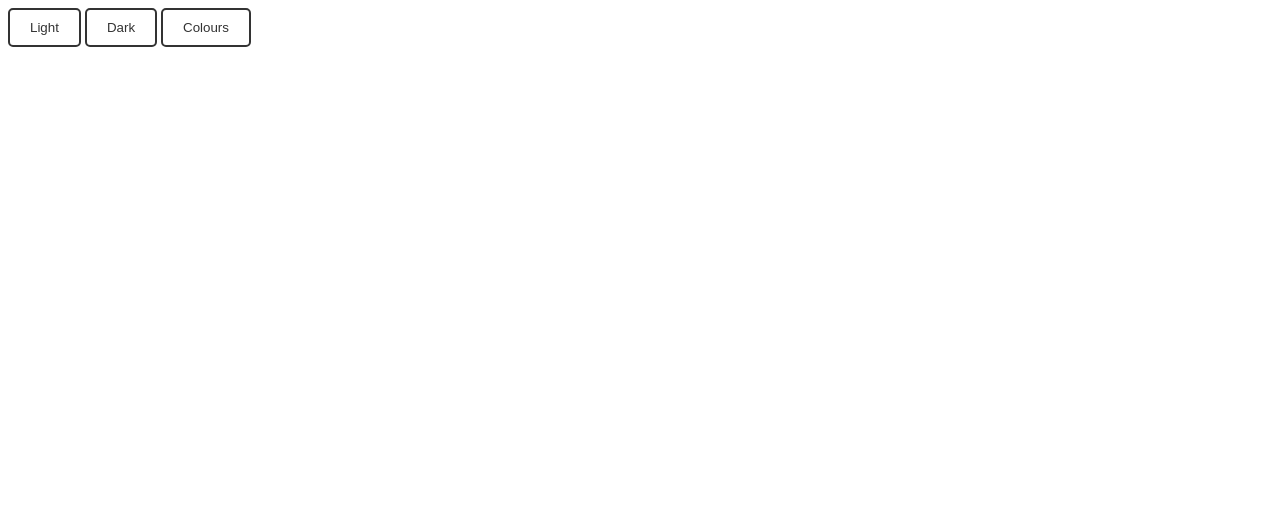
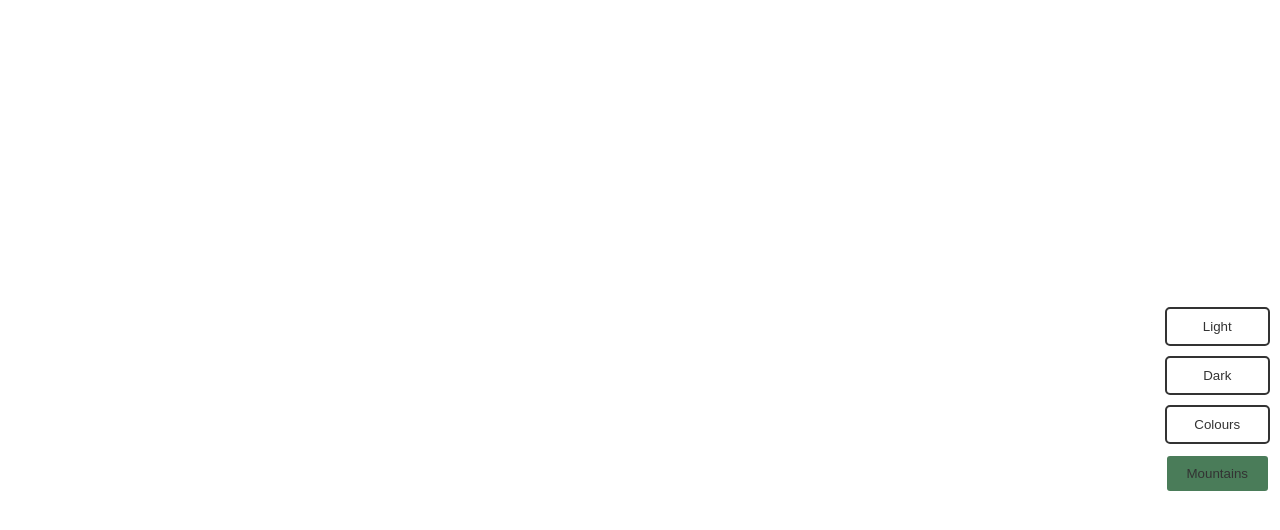
Before and after one commit to jyKnot/Jill_Wynott_Porfolio_Site, a plain HTML site: page Portfolio-Styles-Interactions/index.html in a window 1280 px wide. Both pictures are taken after a click on the button "Light". Drawn offline with Linux system fonts and the light colour scheme.

Commit message:
Theme updated

```diff
--- a/Portfolio-Styles-Interactions/index.html
+++ b/Portfolio-Styles-Interactions/index.html
@@ -11,7 +11,15 @@
       <nav>
         <button class="theme-toggle" data-theme="theme-light">Light</button>
         <button class="theme-toggle" data-theme="theme-dark">Dark</button>
-        <button class="theme-toggle" data-theme="theme-colorful">Colours</button>
+        <button class="theme-toggle" data-theme="theme-colorful">
+          Colours
+        </button>
+        <button
+          class="theme-toggle mountain-button"
+          data-theme="theme-mountain"
+        >
+          Mountains
+        </button>
       </nav>
     </header>
     <main>
--- a/Portfolio-Styles-Interactions/script.js
+++ b/Portfolio-Styles-Interactions/script.js
@@ -5,7 +5,7 @@ document.addEventListener('DOMContentLoaded', () => {
     toggleButtons.forEach(button => {
         button.addEventListener('click', () => {
             const theme = button.getAttribute('data-theme');
-            body.className = ''; // Clear existing classes
+            body.classList.remove('theme-light', 'theme-dark', 'theme-colorful', 'theme-mountain'); // Remove only theme classes
             body.classList.add(theme); // Add the selected theme class
         });
     });
--- a/Portfolio-Styles-Interactions/styles.css
+++ b/Portfolio-Styles-Interactions/styles.css
@@ -25,6 +25,14 @@ body {
 /* Colorful Theme */
 .theme-colorful {
     background-color: #333b50;
+    color: #ffffff;
+}
+
+/* Mountain Theme */
+.theme-mountain {
+    background-image: url('https://example.com/mountain.jpg');
+    background-size: cover;
+    background-position: center;
     color: #ffffff;
 }
 
@@ -66,3 +74,20 @@ button:hover {
     color: #009290;
     border-color: #009290;
 }
+
+/* Mountain Theme Button */
+.mountain-button {
+    background-color: #4a7c59;
+    border: 2px solid #ffffff;
+    color: #ffffff;
+}
+
+nav {
+    position: fixed;
+    top: 50%;
+    right: 10px;
+    transform: translateY(-50%);
+    display: flex;
+    flex-direction: column;
+    gap: 10px;
+}
```
